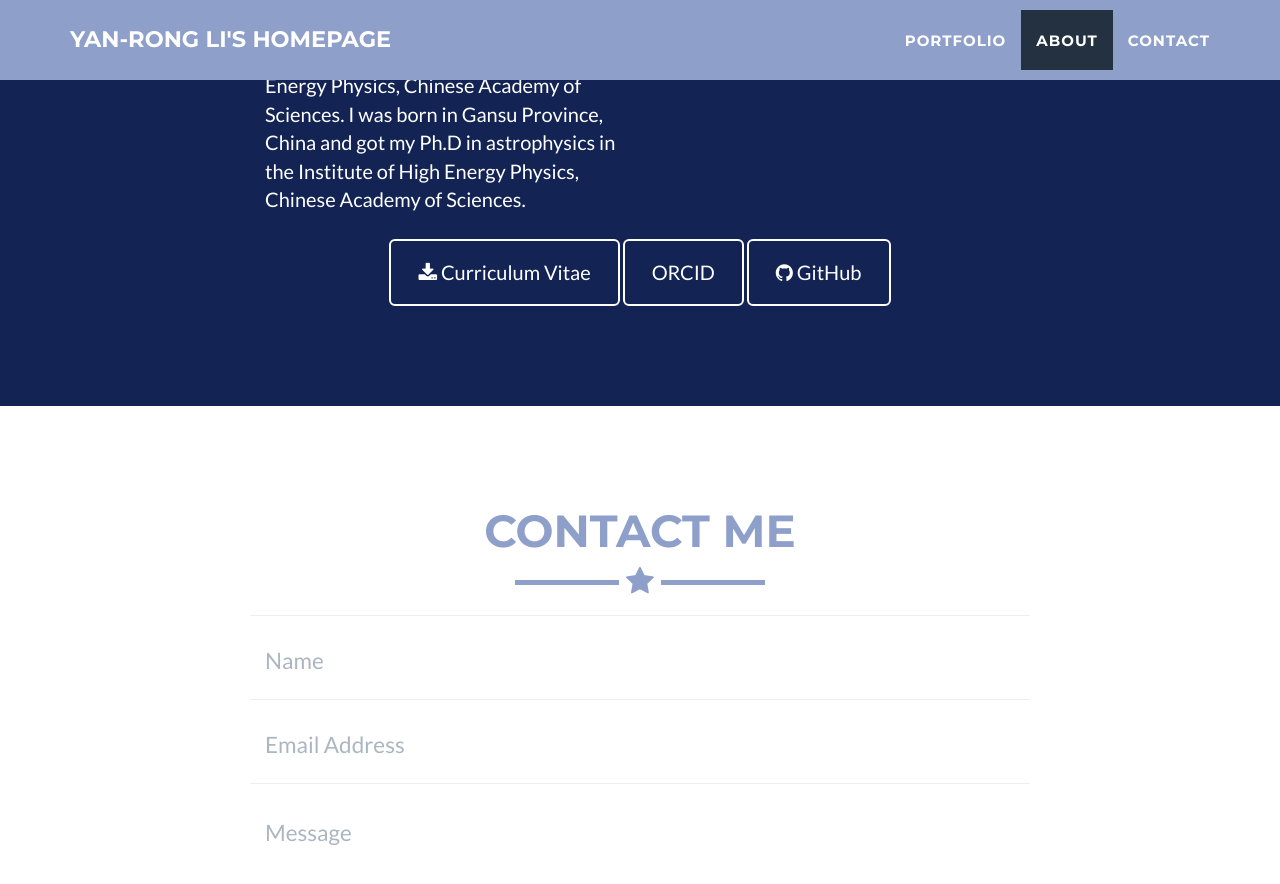
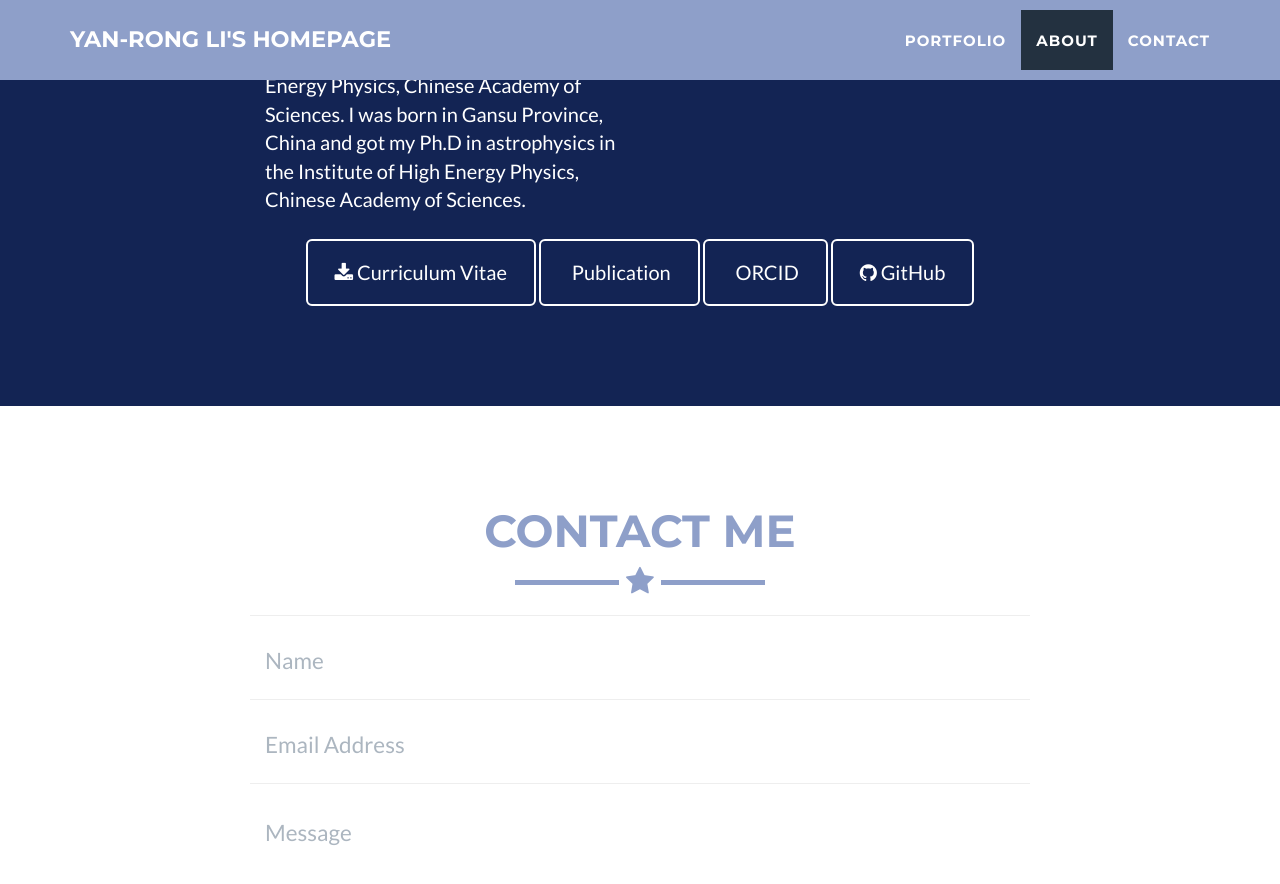
Before and after one commit to liyropt/liyropt.github.io, a Jekyll site: the page built from index.html, in a window 1280 px wide and 900 px high, scrolled down 1889 px. Shown: the top 884 px of the window. Built offline with Jekyll 4.4.1, drawn with Linux system fonts in a browser that asks for light colours.

Commit message:
update about.

```diff
--- a/_includes/about.html
+++ b/_includes/about.html
@@ -22,8 +22,11 @@
                     <a href="files/CV.pdf" class="btn btn-lg btn-outline">
                         <i class="fa fa-download"></i> Curriculum Vitae
                     </a>
+                    <a href="https://ui.adsabs.harvard.edu/user/libraries/XVa7Q3nCTbaRqvAum9MwyA" class="btn btn-lg btn-outline">
+                        <i class="fa fa-file-alt"></i> Publication
+                    </a>
                     <a href="https://orcid.org/0000-0001-5841-9179" class="btn btn-lg btn-outline">
-                        <i class="fab fa-orcid"></i> ORCID
+                        <i class="fa fa-orcid"></i> ORCID
                     </a>
                     <a href="https://github.com/liyropt" class="btn btn-lg btn-outline">
                         <i class="fa fa-github"></i> GitHub
```
